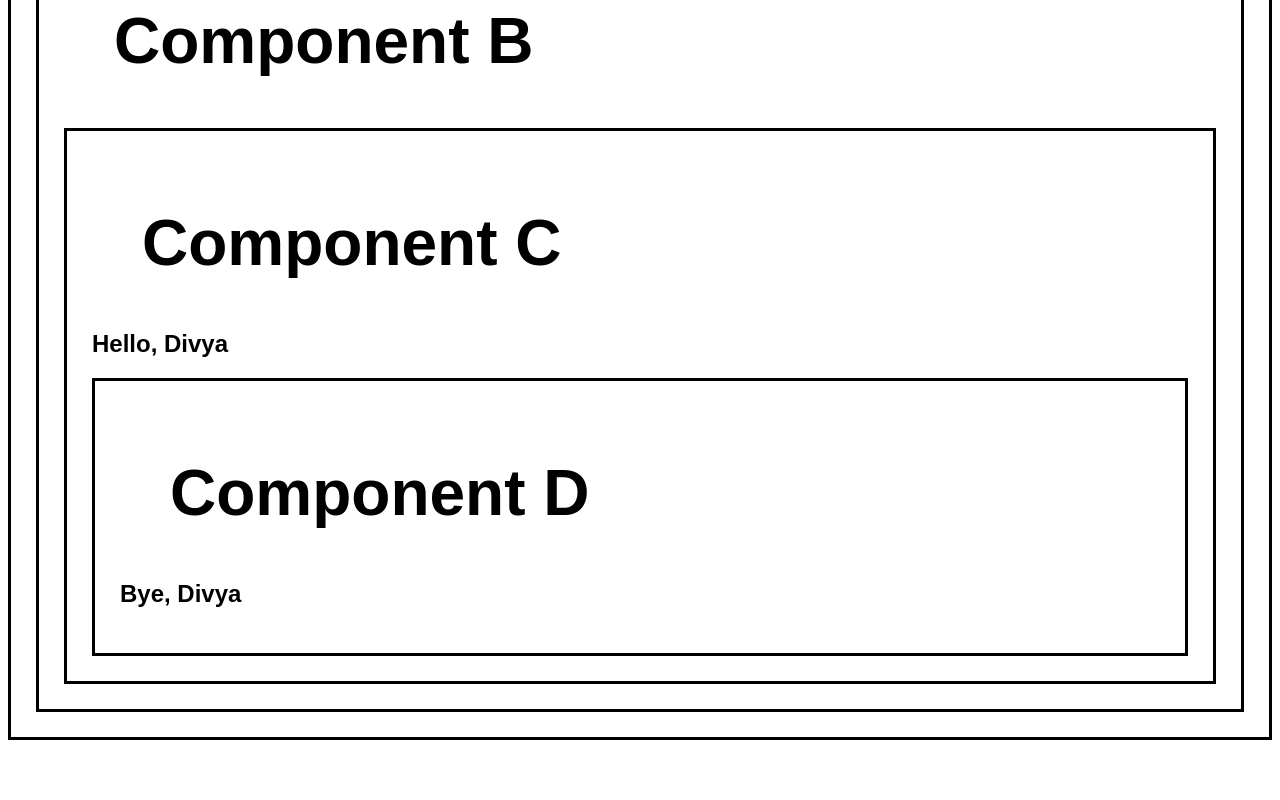
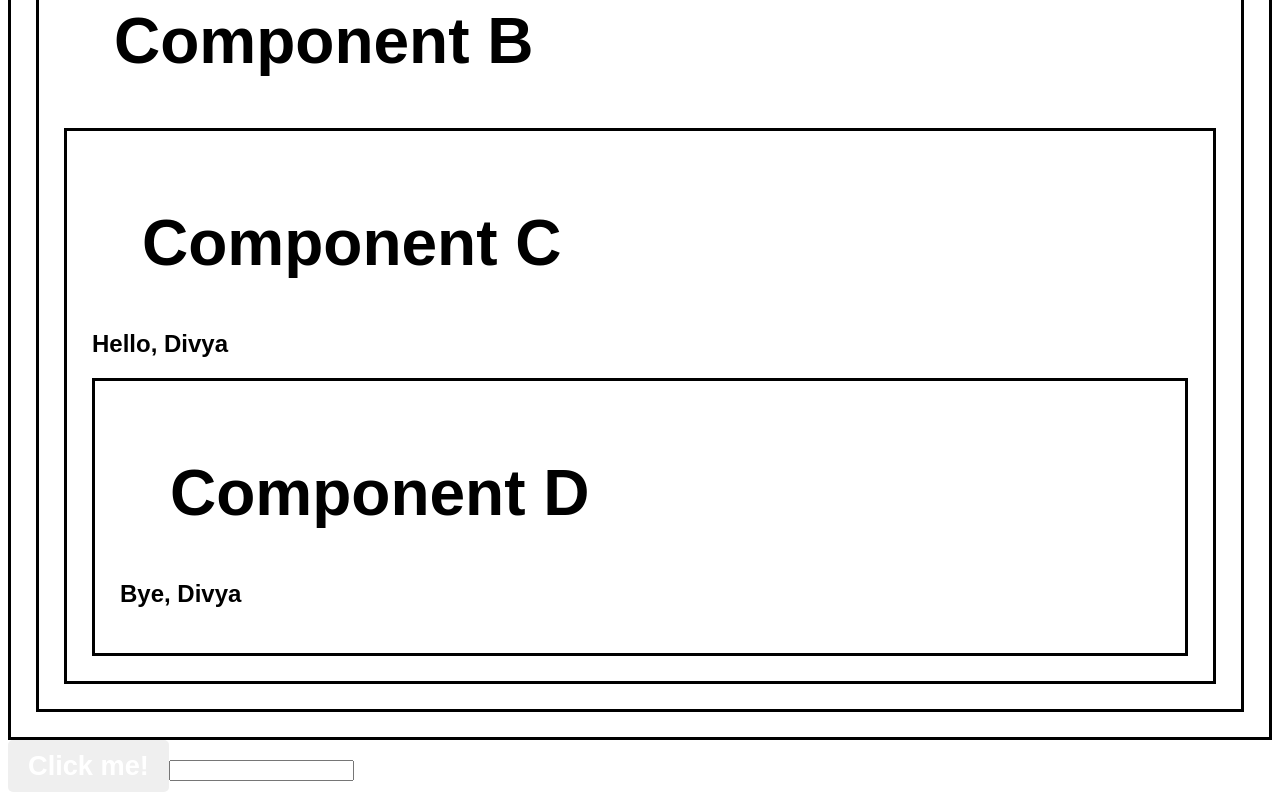
Before and after one commit to Aroraboy/React, a React (Vite) app in the folder react-app/: page / in a window 1280 px wide. Shown: the part 7401-8201 px from the top of the page. Before the commit the page ends 8149 px from the top, so only its background shows below. Built offline with nearby package versions, Linux system fonts and the light colour scheme.

Commit message:
feat: add Ref component for input focus management and background color change

```diff
--- a/react-app/src/App.jsx
+++ b/react-app/src/App.jsx
@@ -18,7 +18,7 @@ import ToDoList from "./ToDoList.jsx";
 import Effect from "./Effect.jsx";
 import DigitalClock from "./DigitalClock.jsx";
 import ComponentA from "./ComponentA.jsx";
-
+import Ref from "./Ref.jsx";
 
 function App() {
 
@@ -61,6 +61,7 @@ function App() {
     <Effect/>
     <DigitalClock/>
     <ComponentA/>
+    <Ref/>
 
     </>
   )
--- /dev/null
+++ b/react-app/src/Ref.jsx
@@ -0,0 +1,26 @@
+import React, { useState, useRef, useEffect } from 'react';
+
+function Ref() {
+
+    const inputRef = useRef(null);
+
+    useEffect(() => {
+        console.log('Component mounted');
+    },);
+
+    function handleClick() {
+        inputRef.current.focus();
+        inputRef.current.style.backgroundColor = 'yellow';
+
+    }
+
+    return (
+        <div>
+            <button onClick={handleClick}>
+                Click me!
+            </button>
+            <input ref={inputRef}/>
+        </div>
+    )
+}
+export default Ref;
```
